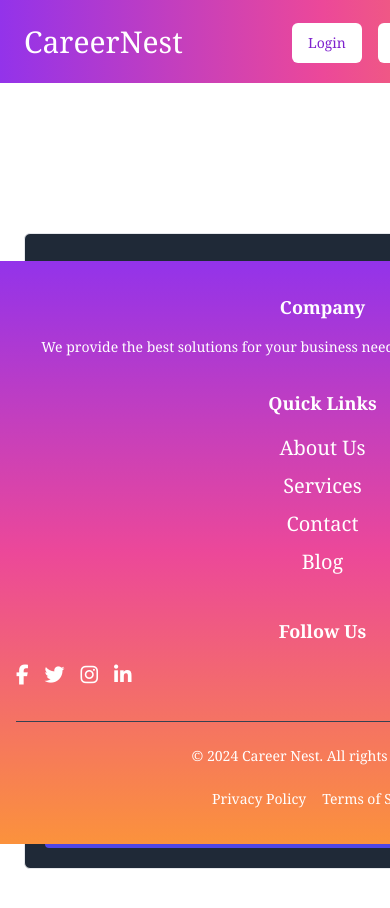
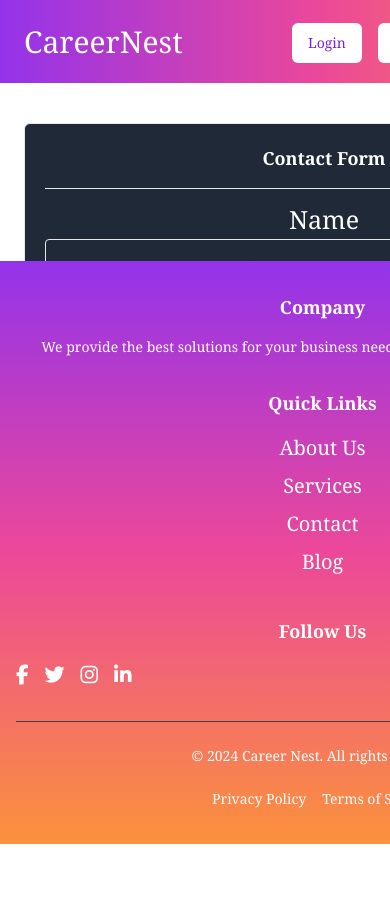
Before and after one commit to raj1234567890000/jonportalclient, a React (Vite) app: page /contact in a window 390 px wide. Shown: the top 908 px of the page. After the commit the page ends 844 px from the top, so only its background shows below. Built offline with nearby package versions, Linux system fonts and the light colour scheme.

Commit message:
profilee

```diff
--- a/src/index.css
+++ b/src/index.css
@@ -78,8 +78,7 @@ body{
 
   }
  .profile{
-  width:505px;
-  margin-left: 10px;
+  width: 640px;
 
  }
  .browser{
@@ -104,8 +103,7 @@ margin-left: 20px;
  .contact{
   width: 600px;
   margin-left: 24px;
-  margin-top: 150px;
-  margin-bottom: 40px;
+  margin-top: 40px;
  }
  .contactFooter{
   position: fixed;
```
